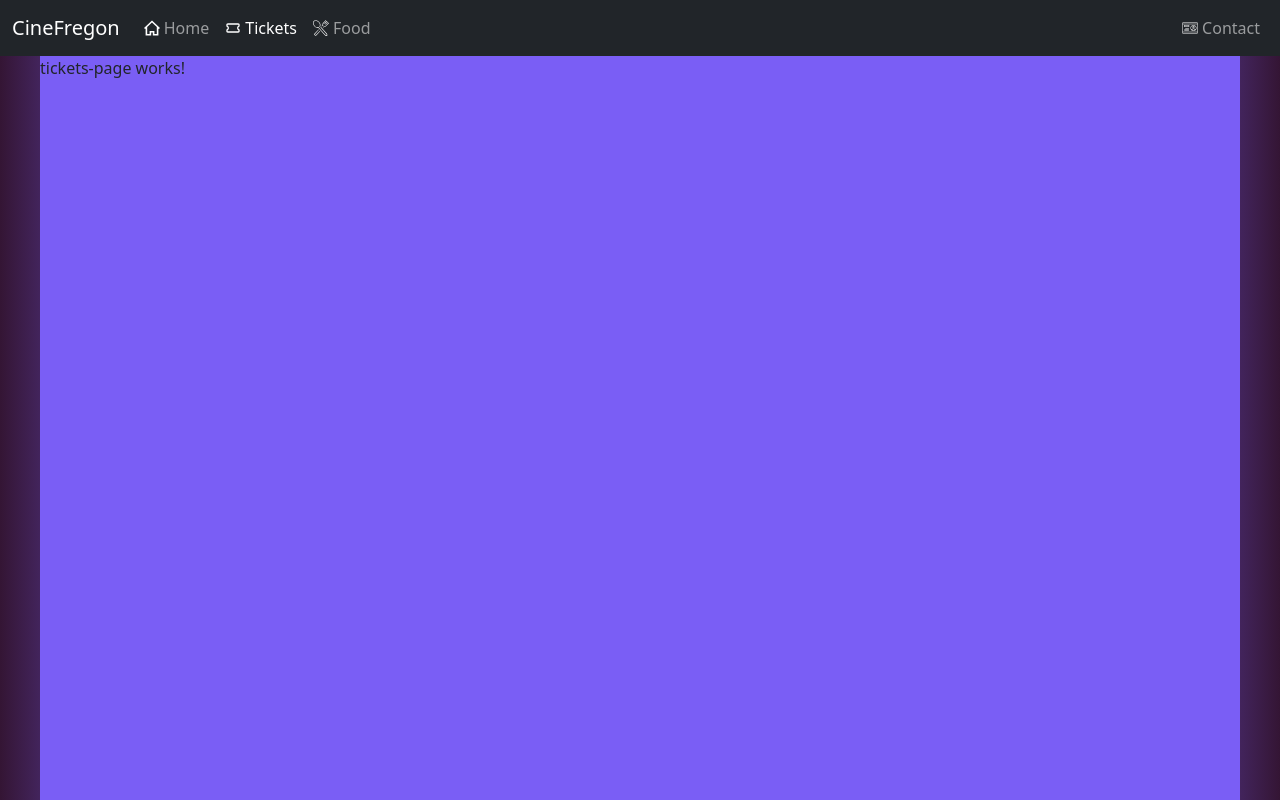
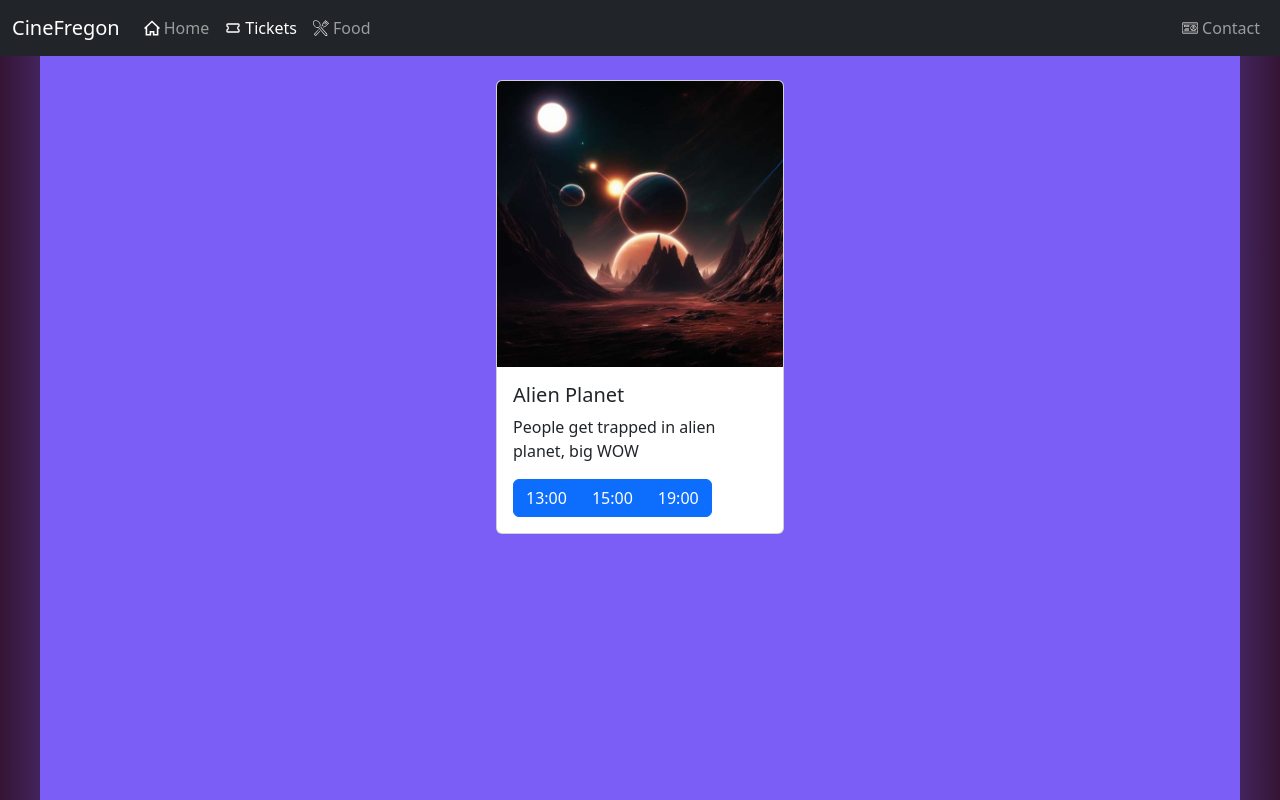
Before and after one commit to TeresaFlores/TrainingAngularATS, an Angular app: page /tickets in a window 1280 px wide. Built offline with nearby package versions, Linux system fonts and the light colour scheme.

Commit message:
add tickets page

```diff
--- a/src/app/home-page/home-page.component.html
+++ b/src/app/home-page/home-page.component.html
@@ -20,7 +20,12 @@
     <div class="carousel-inner">
       <ng-container *ngFor="let movie of movies; index as i">
         <div class="carousel-item" [class.active]="i === displayMovie">
-          <img [src]="movie.pic" class="d-block w-100" [alt]="movie.name" />
+          <img
+            [src]="movie.pic"
+            class="d-block w-100"
+            [alt]="movie.name"
+            (click)="goToMovie(i)"
+          />
           <div class="carousel-caption d-none d-md-block">
             <h5 class="movie-title">{{ movie.name }}</h5>
             <p class="movie-subtitle">
--- a/src/app/home-page/home-page.component.ts
+++ b/src/app/home-page/home-page.component.ts
@@ -1,5 +1,6 @@
 import { Component, OnInit } from '@angular/core';
 import { MoviesService } from '../services/movies.service';
+import { Router } from '@angular/router';
 
 @Component({
   selector: 'app-home-page',
@@ -8,8 +9,8 @@ import { MoviesService } from '../services/movies.service';
 })
 export class HomePageComponent implements OnInit {
   movies: MoviesService['movies'] = [];
-  constructor(private service: MoviesService) {
-    this.movies = service.getMovies();
+  constructor(private moviesService: MoviesService, private router: Router) {
+    this.movies = moviesService.getMovies();
   }
   displayMovie = 0;
   ngOnInit(): void {}
@@ -25,4 +26,8 @@ export class HomePageComponent implements OnInit {
   selectMovie(movie: number) {
     this.displayMovie = movie;
   }
+
+  goToMovie(index: number) {
+    this.router.navigateByUrl(`/tickets?movieID=${index}`);
+  }
 }
--- a/src/app/services/movies.service.ts
+++ b/src/app/services/movies.service.ts
@@ -73,4 +73,12 @@ export class MoviesService {
   getMovies(): typeof this.movies {
     return this.movies;
   }
+
+  getMovie(index: number): (typeof this.movies)[number] {
+    const safeIndex = 0;
+    if (index > this.movies.length - 1 || index < 0) {
+      return this.movies[safeIndex];
+    }
+    return this.movies[index];
+  }
 }
--- a/src/app/tickets-page/tickets-page.component.html
+++ b/src/app/tickets-page/tickets-page.component.html
@@ -1 +1,20 @@
-<p>tickets-page works!</p>
+<section class="d-flex flex-column align-items-center gap-2 pt-4">
+  <div class="card" style="width: 18rem">
+    <img [src]="movie.pic" class="card-img-top" [alt]="movie.name" />
+    <div class="card-body">
+      <h5 class="card-title">{{ movie.name }}</h5>
+      <p class="card-text">
+        {{ movie.description }}
+      </p>
+      <div class="btn-group" role="group" aria-label="displayHoursSelection">
+        <button
+          type="button"
+          class="btn btn-primary"
+          *ngFor="let hour of movie.times"
+        >
+          {{ hour }}
+        </button>
+      </div>
+    </div>
+  </div>
+</section>
--- a/src/app/tickets-page/tickets-page.component.ts
+++ b/src/app/tickets-page/tickets-page.component.ts
@@ -1,10 +1,28 @@
-import { Component } from '@angular/core';
+import { Component, OnInit } from '@angular/core';
+import { ActivatedRoute } from '@angular/router';
+import { MoviesService } from '../services/movies.service';
 
 @Component({
   selector: 'app-tickets-page',
   templateUrl: './tickets-page.component.html',
-  styleUrls: ['./tickets-page.component.css']
+  styleUrls: ['./tickets-page.component.css'],
 })
-export class TicketsPageComponent {
-
+export class TicketsPageComponent implements OnInit {
+  movieIndex: number = 0;
+  movie: MoviesService['movies'][number] = {
+    pic: '',
+    name: '',
+    description: '',
+    times: ['error'],
+  };
+  constructor(
+    private route: ActivatedRoute,
+    private moviesService: MoviesService
+  ) {}
+  ngOnInit(): void {
+    this.route.queryParams.subscribe(({ movieID }) => {
+      this.movieIndex = isNaN(Math.floor(+movieID)) ? 0 : Math.floor(+movieID);
+      this.movie = this.moviesService.getMovie(this.movieIndex);
+    });
+  }
 }
```
